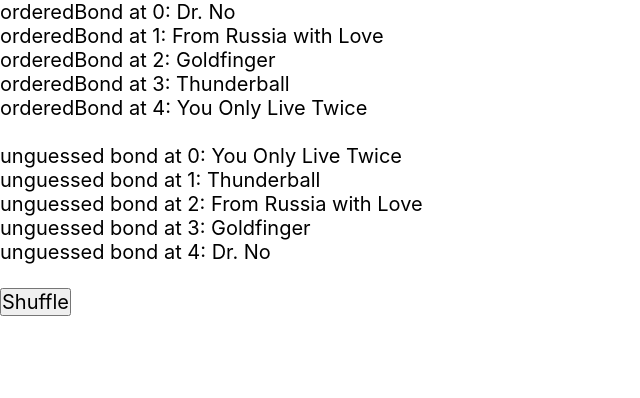
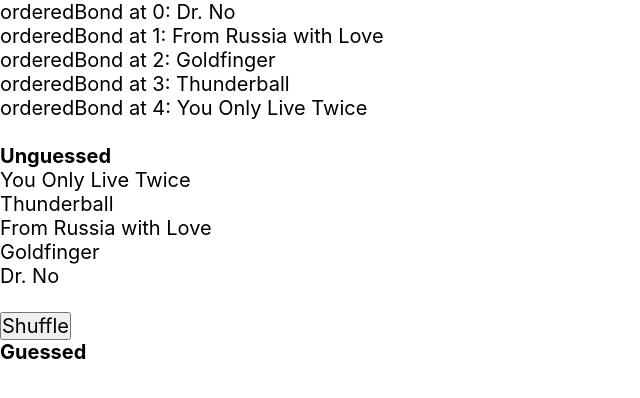
Before and after one commit to CutlerSheridan/bond-timeline, a React (Create React App) app: page / in a window 1280 px wide. Shown: the top 398 px of the page, without its empty margins (0-640 px from the left). Built offline with nearby package versions, Linux system fonts and the light colour scheme.

Commit message:
0.2.0 Add Bond grid + card; Write guessBond()

```diff
--- a/package.json
+++ b/package.json
@@ -1,6 +1,6 @@
 {
   "name": "bond-timeline",
-  "version": "0.1.1",
+  "version": "0.2.0",
   "private": true,
   "dependencies": {
     "@testing-library/jest-dom": "^5.16.5",
@@ -9,6 +9,7 @@
     "react": "^18.2.0",
     "react-dom": "^18.2.0",
     "react-scripts": "5.0.1",
+    "uniqid": "^5.4.0",
     "web-vitals": "^2.1.4"
   },
   "scripts": {
--- a/src/App.js
+++ b/src/App.js
@@ -1,10 +1,13 @@
 import { useState, useEffect } from 'react';
+import uniqid from 'uniqid';
 import './App.css';
+import BondGrid from './components/BondGrid';
 
 const App = () => {
   const Bond = (title, year) => {
     let guessed = false;
-    return { title, year, guessed };
+    const id = uniqid();
+    return { title, year, guessed, id };
   };
   const orderedBonds = [
     Bond('Dr. No', 1962),
@@ -28,6 +31,20 @@
     }
     setUnguessedBonds(shuffledArray);
   };
+  const guessBond = (e) => {
+    const bondIndex = unguessedBonds.findIndex(
+      (bond) => bond.title === e.target.textContent
+    );
+    const unguessedClone = [...unguessedBonds];
+    const guessedClone = [...guessedBonds];
+    guessedClone.push(...unguessedClone.splice(bondIndex, 1));
+    setUnguessedBonds(unguessedClone);
+    setGuessedBonds(guessedClone);
+    console.log('unguessedClone');
+    console.log(unguessedClone);
+    console.log('guessedClone');
+    console.log(guessedClone);
+  };
 
   return (
     <div>
@@ -37,13 +54,15 @@
       <p>orderedBond at 3: {orderedBonds[3].title}</p>
       <p>orderedBond at 4: {orderedBonds[4].title}</p>
       <br></br>
-      <p>unguessed bond at 0: {unguessedBonds[0].title}</p>
-      <p>unguessed bond at 1: {unguessedBonds[1].title}</p>
-      <p>unguessed bond at 2: {unguessedBonds[2].title}</p>
-      <p>unguessed bond at 3: {unguessedBonds[3].title}</p>
-      <p>unguessed bond at 4: {unguessedBonds[4].title}</p>
+      <BondGrid
+        isGuessedGrid={false}
+        bondArray={unguessedBonds}
+        handleGuess={guessBond}
+      />
       <br></br>
       <button onClick={shuffleBonds}>Shuffle</button>
+      <br></br>
+      <BondGrid isGuessedGrid={true} bondArray={guessedBonds} />
     </div>
   );
 };
--- /dev/null
+++ b/src/components/BondCard.js
@@ -0,0 +1,13 @@
+import '../styles/BondCard.css';
+
+const BondCard = (props) => {
+  const { bond, handleGuess } = props;
+  const guessedClass = bond.guessed ? 'guessed' : '';
+  return (
+    <div className={guessedClass}>
+      <p onClick={handleGuess}>{bond.title}</p>
+    </div>
+  );
+};
+
+export default BondCard;
--- /dev/null
+++ b/src/components/BondGrid.js
@@ -0,0 +1,17 @@
+import '../styles/BondGrid.css';
+import BondCard from './BondCard';
+
+const BondGrid = (props) => {
+  const { isGuessedGrid, bondArray, handleGuess } = props;
+
+  return (
+    <div className={isGuessedGrid ? 'grid-guessed' : 'grid-unguessed'}>
+      <h2>{isGuessedGrid ? 'Guessed' : 'Unguessed'}</h2>
+      {bondArray.map((b) => {
+        return <BondCard bond={b} handleGuess={handleGuess} key={b.id} />;
+      })}
+    </div>
+  );
+};
+
+export default BondGrid;
```
Also changed, not shown: src/styles/BondCard.css (added), src/styles/BondGrid.css (added), 2 other files (tests, documents, lock files or other folders).
